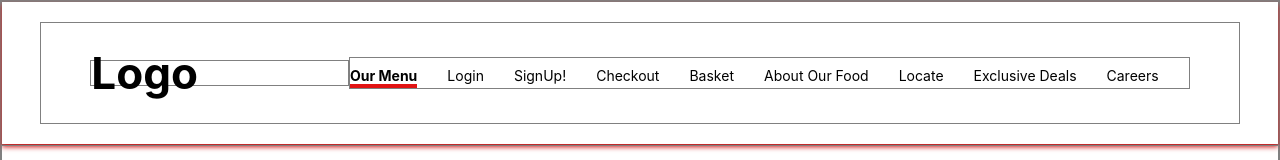
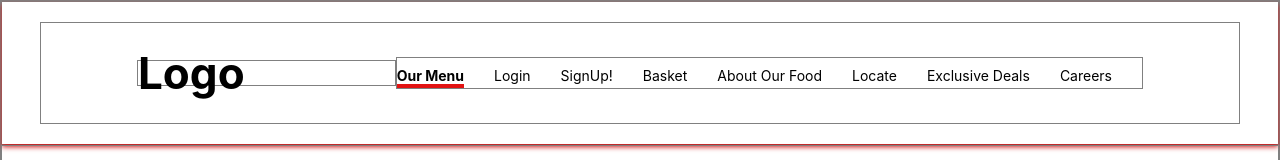
Before and after one commit to ryjw/Capstone-frontend, a React (Vite) app: page / in a window 1280 px wide. Shown: the top 160 px of the page. Built offline with nearby package versions, Linux system fonts and the light colour scheme; no server answers.

Commit message:
navbar changes on login

```diff
--- a/src/App.jsx
+++ b/src/App.jsx
@@ -27,6 +27,8 @@ function App() {
     const info = await res.json();
     if (info.success) {
       setUser(info.user);
+    } else {
+      console.log(info);
     }
   }
 
@@ -65,6 +67,10 @@ function App() {
 
   useEffect(() => {
     fetchUser();
+  }, []);
+
+  useEffect(() => {
+    fetchUser();
   }, [token]);
 
   useEffect(() => {
--- a/src/components/NavItems.jsx
+++ b/src/components/NavItems.jsx
@@ -1,8 +1,8 @@
 import React, { useState } from "react";
-import { Link, useLocation } from "react-router-dom";
+import { Link, useLocation, useOutletContext } from "react-router-dom";
 import "../assets/navbar.css";
 
-function NavItems() {
+function NavItems({ token, handleLogout, user }) {
   const [isOpen, setIsOpen] = useState(false);
   const location = useLocation();
 
@@ -35,10 +35,14 @@ function NavItems() {
                   Our Menu
                 </Link>
               </li>
+              {!token && (
+                <>
                   <li>
                     <Link
                       to="/login"
-                  className={location.pathname === "/login" ? "active-link" : ""}
+                      className={
+                        location.pathname === "/login" ? "active-link" : ""
+                      }
                     >
                       Login
                     </Link>
@@ -46,23 +50,33 @@ function NavItems() {
                   <li>
                     <Link
                       to="/register"
-                  className={location.pathname === "/register" ? "active-link" : ""}
+                      className={
+                        location.pathname === "/register" ? "active-link" : ""
+                      }
                     >
                       SignUp!
                     </Link>
                   </li>
+                </>
+              )}
+              {token && (
+                <>
                   <li>
-                <Link
-                  to="checkout"
-                  className={location.pathname === "/checkout" ? "active-link" : ""}
-                >
-                  Checkout
+                    <span>Hello {user.username}</span>
+                  </li>
+                  <li>
+                    <Link to="/" onClick={handleLogout} className="">
+                      Logout
                     </Link>
                   </li>
+                </>
+              )}
               <li>
                 <Link
                   to="/basket"
-                  className={location.pathname === "/basket" ? "active-link" : ""}
+                  className={
+                    location.pathname === "/basket" ? "active-link" : ""
+                  }
                 >
                   Basket
                 </Link>
@@ -70,7 +84,9 @@ function NavItems() {
               <li>
                 <Link
                   to="/about"
-                  className={location.pathname === "/about" ? "active-link" : ""}
+                  className={
+                    location.pathname === "/about" ? "active-link" : ""
+                  }
                 >
                   About Our Food
                 </Link>
@@ -78,7 +94,9 @@ function NavItems() {
               <li>
                 <Link
                   to="/locate"
-                  className={location.pathname === "/locate" ? "active-link" : ""}
+                  className={
+                    location.pathname === "/locate" ? "active-link" : ""
+                  }
                 >
                   Locate
                 </Link>
@@ -86,7 +104,9 @@ function NavItems() {
               <li>
                 <Link
                   to="/deals"
-                  className={location.pathname === "/deals" ? "active-link" : ""}
+                  className={
+                    location.pathname === "/deals" ? "active-link" : ""
+                  }
                 >
                   Exclusive Deals
                 </Link>
@@ -94,7 +114,9 @@ function NavItems() {
               <li>
                 <Link
                   to="/careers"
-                  className={location.pathname === "/careers" ? "active-link" : ""}
+                  className={
+                    location.pathname === "/careers" ? "active-link" : ""
+                  }
                 >
                   Careers
                 </Link>
```
Lines whose indentation alone changed are shown as unchanged.
